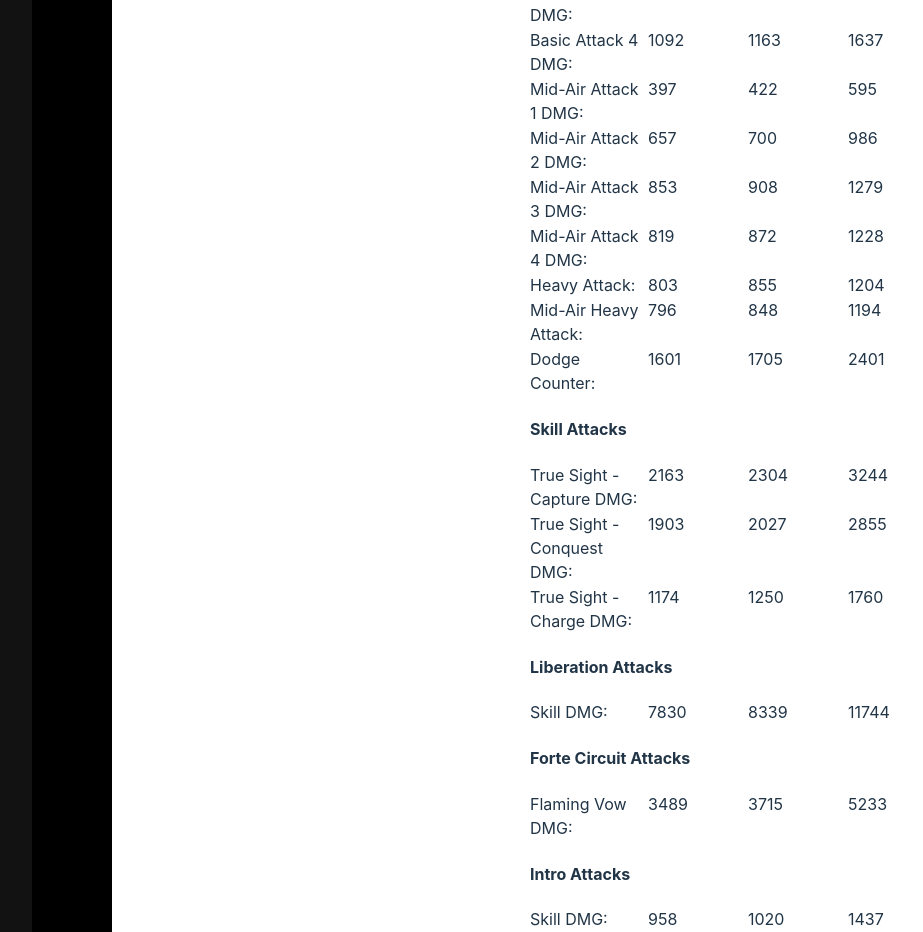
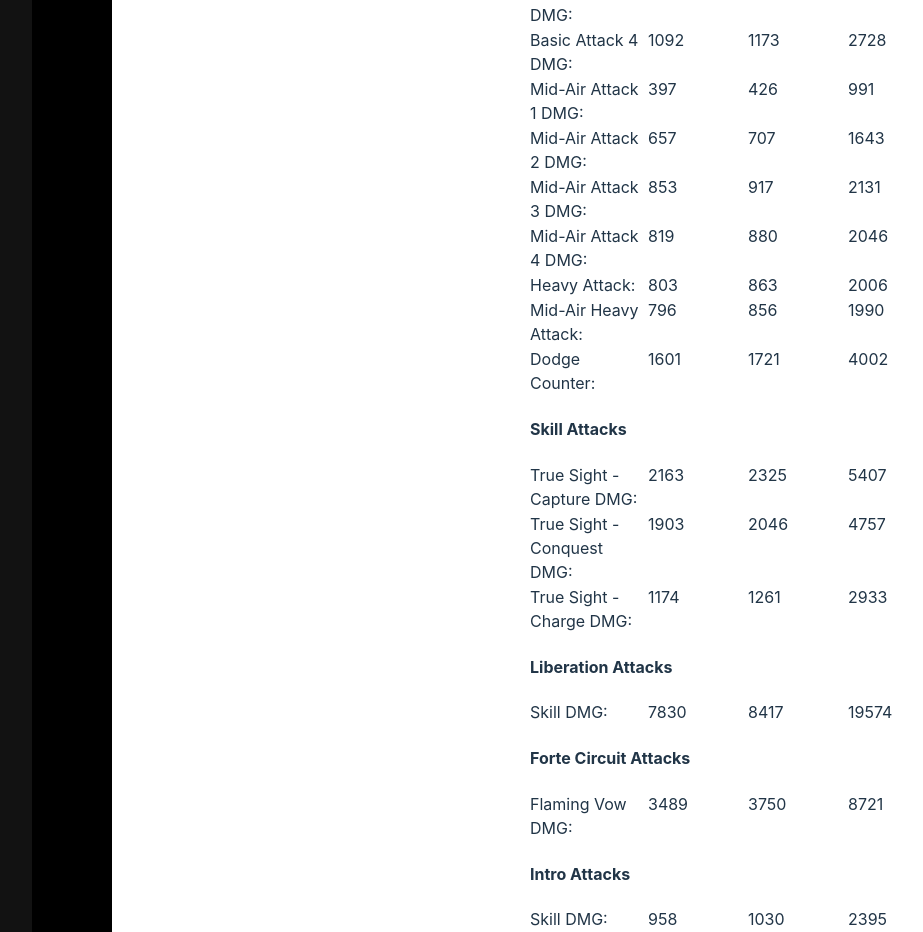
Before and after one commit to ryanbenson/wuthering-waves-optimizer, a Vue app: page / in a window 1280 px wide. Shown: the part 828-1760 px from the top of the page, without its empty margins (32-955 px from the left). Built offline with nearby package versions, Linux system fonts and the light colour scheme.

Commit message:
Adds tooltips for all damages, fixes weapon state bug

```diff
--- a/package.json
+++ b/package.json
@@ -20,6 +20,7 @@
   },
   "devDependencies": {
     "@vitejs/plugin-vue": "^5.0.4",
+    "floating-vue": "^5.2.2",
     "sass": "^1.77.4",
     "typescript": "^5.2.2",
     "vite": "^5.2.0",
--- a/src/calculator/calculator.ts
+++ b/src/calculator/calculator.ts
@@ -178,7 +178,23 @@ export function calcDamage(
   // Build the detailed damage calculation string
   let detailedCalculation = buildDetailedCalculationString(
     talent,
-    instanceDamage
+    instanceDamage,
+    critRate,
+    critDamage
+  );
+  let detailedCalculationCrit = buildDetailedCalculationString(
+    talent,
+    instanceDamage,
+    critRate,
+    critDamage,
+    "crit"
+  );
+  let detailedCalculationAvg = buildDetailedCalculationString(
+    talent,
+    instanceDamage,
+    critRate,
+    critDamage,
+    "average"
   );
 
   let totalCritDmg = calcCritDamage(finalDamage, critDamage);
@@ -191,6 +207,8 @@ export function calcDamage(
     critDamage: totalCritDmg,
     avgDamage: totalAvgDmg,
     detailedCalculation,
+    detailedCalculationCrit,
+    detailedCalculationAvg,
   };
 }
 
@@ -237,7 +255,10 @@ function parseTalentString(talent: string) {
 // Helper function to build the detailed calculation string
 function buildDetailedCalculationString(
   talent: string,
-  instanceDamage: any
+  instanceDamage: any,
+  critRate: number,
+  critDamage: number,
+  adjustDamage: string | null = null
 ): string {
   let talentParts = talent.split("+").map((part) => part.trim());
 
@@ -247,12 +268,24 @@ function buildDetailedCalculationString(
       let percentageValue = parseFloat(percentage.replace("%", ""));
       let percentageString = percentageValue.toFixed(2) + "%";
       let damage = instanceDamage[percentageString].toFixed(2);
-      return `<strong>${damage}</strong> * ${times}`;
+      if (adjustDamage === "average") {
+        damage = calcAvgDamage(damage, critRate, critDamage);
+      }
+      if (adjustDamage === "crit") {
+        damage = calcCritDamage(damage, critDamage);
+      }
+      return `<strong>${Math.ceil(damage)}</strong> * ${times}`;
     } else {
       let percentageValue = parseFloat(part.replace("%", ""));
       let percentageString = percentageValue.toFixed(2) + "%";
       let damage = instanceDamage[percentageString].toFixed(2);
-      return `<strong>${damage}</strong>`;
+      if (adjustDamage === "average") {
+        damage = calcAvgDamage(damage, critRate, critDamage);
+      }
+      if (adjustDamage === "crit") {
+        damage = calcCritDamage(damage, critDamage);
+      }
+      return `<strong>${Math.ceil(damage)}</strong>`;
     }
   });
 
--- a/src/components/Calculator.vue
+++ b/src/components/Calculator.vue
@@ -188,11 +188,26 @@
         class="calculation__damage__item">
         <span>{{ damageInstance.label }}:</span>
         <span
-          v-if="false"
-          v-html="damageInstance.damage.detailedCalculation"></span>
-        <span>{{ displayDamage(damageInstance.damage.totalDamage) }}</span>
-        <span>{{ displayDamage(damageInstance.damage.avgDamage) }}</span>
-        <span>{{ displayDamage(damageInstance.damage.critDamage) }}</span>
+          v-tooltip="{
+            content: damageInstance.damage.detailedCalculation,
+            html: true,
+          }"
+          >{{ displayDamage(damageInstance.damage.totalDamage) }}</span
+        >
+        <span
+          v-tooltip="{
+            content: damageInstance.damage.detailedCalculationAvg,
+            html: true,
+          }"
+          >{{ displayDamage(damageInstance.damage.avgDamage) }}</span
+        >
+        <span
+          v-tooltip="{
+            content: damageInstance.damage.detailedCalculationCrit,
+            html: true,
+          }"
+          >{{ displayDamage(damageInstance.damage.critDamage) }}</span
+        >
       </div>
       <h4>Skill Attacks</h4>
       <div
@@ -201,11 +216,26 @@
         class="calculation__damage__item">
         <span>{{ damageInstance.label }}: </span>
         <span
-          v-if="false"
-          v-html="damageInstance.damage.detailedCalculation"></span>
-        <span>{{ displayDamage(damageInstance.damage.totalDamage) }}</span>
-        <span>{{ displayDamage(damageInstance.damage.avgDamage) }}</span>
-        <span>{{ displayDamage(damageInstance.damage.critDamage) }}</span>
+          v-tooltip="{
+            content: damageInstance.damage.detailedCalculation,
+            html: true,
+          }"
+          >{{ displayDamage(damageInstance.damage.totalDamage) }}</span
+        >
+        <span
+          v-tooltip="{
+            content: damageInstance.damage.detailedCalculationAvg,
+            html: true,
+          }"
+          >{{ displayDamage(damageInstance.damage.avgDamage) }}</span
+        >
+        <span
+          v-tooltip="{
+            content: damageInstance.damage.detailedCalculationCrit,
+            html: true,
+          }"
+          >{{ displayDamage(damageInstance.damage.critDamage) }}</span
+        >
       </div>
       <h4>Liberation Attacks</h4>
       <div
@@ -214,11 +244,26 @@
         class="calculation__damage__item">
         <span>{{ damageInstance.label }}: </span>
         <span
-          v-if="false"
-          v-html="damageInstance.damage.detailedCalculation"></span>
-        <span>{{ displayDamage(damageInstance.damage.totalDamage) }}</span>
-        <span>{{ displayDamage(damageInstance.damage.avgDamage) }}</span>
-        <span>{{ displayDamage(damageInstance.damage.critDamage) }}</span>
+          v-tooltip="{
+            content: damageInstance.damage.detailedCalculation,
+            html: true,
+          }"
+          >{{ displayDamage(damageInstance.damage.totalDamage) }}</span
+        >
+        <span
+          v-tooltip="{
+            content: damageInstance.damage.detailedCalculationAvg,
+            html: true,
+          }"
+          >{{ displayDamage(damageInstance.damage.avgDamage) }}</span
+        >
+        <span
+          v-tooltip="{
+            content: damageInstance.damage.detailedCalculationCrit,
+            html: true,
+          }"
+          >{{ displayDamage(damageInstance.damage.critDamage) }}</span
+        >
       </div>
       <h4>Forte Circuit Attacks</h4>
       <div
@@ -227,11 +272,26 @@
         class="calculation__damage__item">
         <span>{{ damageInstance.label }}: </span>
         <span
-          v-if="false"
-          v-html="damageInstance.damage.detailedCalculation"></span>
-        <span>{{ displayDamage(damageInstance.damage.totalDamage) }}</span>
-        <span>{{ displayDamage(damageInstance.damage.avgDamage) }}</span>
-        <span>{{ displayDamage(damageInstance.damage.critDamage) }}</span>
+          v-tooltip="{
+            content: damageInstance.damage.detailedCalculation,
+            html: true,
+          }"
+          >{{ displayDamage(damageInstance.damage.totalDamage) }}</span
+        >
+        <span
+          v-tooltip="{
+            content: damageInstance.damage.detailedCalculationAvg,
+            html: true,
+          }"
+          >{{ displayDamage(damageInstance.damage.avgDamage) }}</span
+        >
+        <span
+          v-tooltip="{
+            content: damageInstance.damage.detailedCalculationCrit,
+            html: true,
+          }"
+          >{{ displayDamage(damageInstance.damage.critDamage) }}</span
+        >
       </div>
       <h4>Intro Attacks</h4>
       <div
@@ -240,11 +300,26 @@
         class="calculation__damage__item">
         <span>{{ damageInstance.label }}: </span>
         <span
-          v-if="false"
-          v-html="damageInstance.damage.detailedCalculation"></span>
-        <span>{{ displayDamage(damageInstance.damage.totalDamage) }}</span>
-        <span>{{ displayDamage(damageInstance.damage.avgDamage) }}</span>
-        <span>{{ displayDamage(damageInstance.damage.critDamage) }}</span>
+          v-tooltip="{
+            content: damageInstance.damage.detailedCalculation,
+            html: true,
+          }"
+          >{{ displayDamage(damageInstance.damage.totalDamage) }}</span
+        >
+        <span
+          v-tooltip="{
+            content: damageInstance.damage.detailedCalculationAvg,
+            html: true,
+          }"
+          >{{ displayDamage(damageInstance.damage.avgDamage) }}</span
+        >
+        <span
+          v-tooltip="{
+            content: damageInstance.damage.detailedCalculationCrit,
+            html: true,
+          }"
+          >{{ displayDamage(damageInstance.damage.critDamage) }}</span
+        >
       </div>
     </div>
   </div>
@@ -380,7 +455,7 @@ export default defineComponent({
       let defFlat = 0;
       let attackFlat = 0;
       let critRate = 5;
-      let critDMG = 50;
+      let critDMG = 150;
       let basicAttackDMGBonus = 0;
       let heavyAttackDMGBonus = 0;
       let resonanceSkillDMGBonus = 0;
--- a/src/components/CalculatorWeapons.vue
+++ b/src/components/CalculatorWeapons.vue
@@ -27,7 +27,7 @@
     <div v-if="weaponDescription" class="weapon__desc">
       {{ weaponDescription }}
     </div>
-    <div v-if="hasWeaponPassive" class="weapon__passives">
+    <div v-if="hasWeaponPassive" class="weapon__passives" :key="weapon">
       <CalculatorWeaponsPassive
         v-for="(weaponPassive, i) in weaponPassives"
         class="weapon__passive"
@@ -71,6 +71,8 @@ export default {
     weapon: async function (newWeapon) {
       if (newWeapon) {
         await this.setWeapon();
+        // reset the passive stats
+        this.weaponPassiveStats = {};
         await this.updateWeaponStats();
       }
     },
--- a/src/main.ts
+++ b/src/main.ts
@@ -2,6 +2,8 @@ import { createApp } from "vue";
 import "./style.css";
 import App from "./App.vue";
 import { createWebHistory, createRouter } from "vue-router";
+import FloatingVue from "floating-vue";
+import "floating-vue/dist/style.css";
 
 import HomeView from "./pages/HomeView.vue";
 import OptimizerView from "./pages/OptimizerView.vue";
@@ -17,4 +19,4 @@ const router = createRouter({
   routes,
 });
 
-createApp(App).use(router).mount("#app");
+createApp(App).use(router).use(FloatingVue).mount("#app");
```
Also changed, not shown: 1 other file (tests, documents, lock files or other folders).
